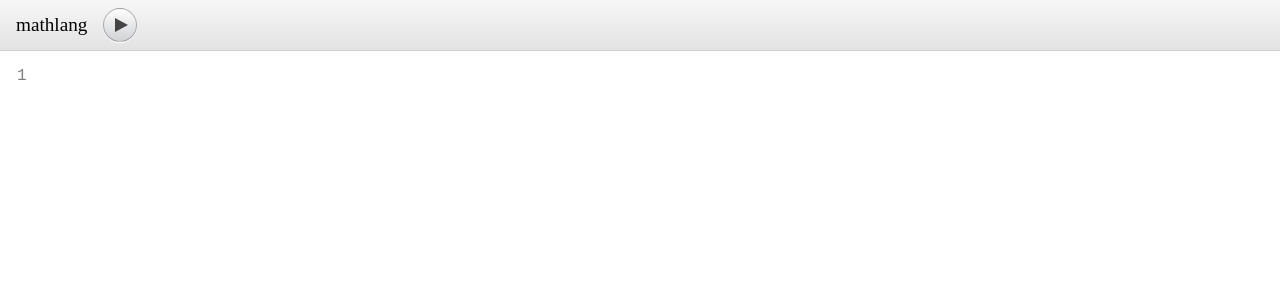
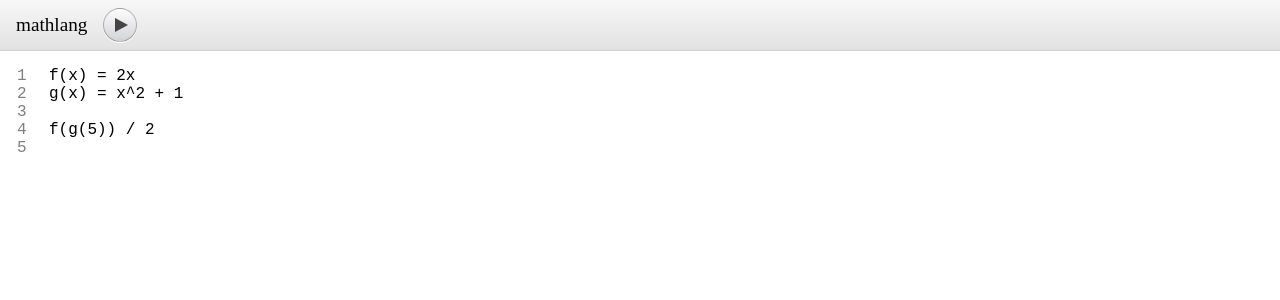
Before and after one commit to kddnewton/mathlang, a React app in the folder packages/playground/: page / in a window 1280 px wide. Shown: the top 300 px of the page. Built offline with nearby package versions, Linux system fonts and the light colour scheme.

Commit message:
Enhance the editor

```diff
--- a/packages/playground/src/App.tsx
+++ b/packages/playground/src/App.tsx
@@ -10,7 +10,7 @@ type NavProps = {
 const Nav: React.FC<NavProps> = ({ onEvaluate }) => (
   <nav className="nav">
     <h1>mathlang</h1>
-    <button className="evaluate" type="button" title="Evaluate" onClick={onEvaluate}>
+    <button className="evaluate" type="button" title="Evaluate (⌘+Enter)" onClick={onEvaluate}>
       <svg width="34" height="34">
         <path d="M 11 9 L 24 16 L 11 23 z"></path>
       </svg>
@@ -28,7 +28,11 @@ const App: React.FC = () => {
   return (
     <>
       <Nav onEvaluate={onEvaluate} />
-      <Editor editorState={editorState} onChange={onChange} />
+      <Editor
+        editorState={editorState}
+        onChange={onChange}
+        onEvaluate={onEvaluate}
+      />
     </>
   );
 };
--- a/packages/playground/src/Editor.tsx
+++ b/packages/playground/src/Editor.tsx
@@ -1,9 +1,17 @@
 import React, { useState, Dispatch, SetStateAction } from "react";
-import { Editor as DraftEditor, EditorBlock, EditorState } from "draft-js";
+import { Editor as DraftEditor, ContentState, EditorBlock, EditorState, KeyBindingUtil, getDefaultKeyBinding } from "draft-js";
 import "draft-js/dist/Draft.css";
 
+const defaultText = `f(x) = 2x
+g(x) = x^2 + 1
+
+f(g(5)) / 2
+`;
+
 export const useEditorState = () => (
-  useState<EditorState>(() => EditorState.createEmpty())
+  useState<EditorState>(() => (
+    EditorState.createWithContent(ContentState.createFromText(defaultText))
+  ))
 );
 
 export const getEditorText = (editorState: EditorState) => (
@@ -26,17 +34,37 @@ const Line: React.FC<LineProps> = ({ block, contentState, ...props })=> {
 
 const blockRendererFn = () => ({ component: Line });
 
+const keyBindingFn = (event: React.KeyboardEvent) => {
+  if (event.key === "Enter" && KeyBindingUtil.hasCommandModifier(event)) {
+    return "evaluate";
+  }
+  return getDefaultKeyBinding(event);
+};
+
 type EditorProps = {
   editorState: EditorState,
-  onChange: Dispatch<SetStateAction<EditorState>>
+  onChange: Dispatch<SetStateAction<EditorState>>,
+  onEvaluate: () => void
 };
 
-const Editor: React.FC<EditorProps> = ({ editorState, onChange }) => (
+const Editor: React.FC<EditorProps> = ({ editorState, onChange, onEvaluate }) => {
+  const handleKeyCommand = (command: string) => {
+    if (command === "evaluate") {
+      onEvaluate();
+      return "handled";
+    }
+    return "not-handled";
+  };
+
+  return (
     <DraftEditor
       blockRendererFn={blockRendererFn}
+      handleKeyCommand={handleKeyCommand}
+      keyBindingFn={keyBindingFn}
       editorState={editorState}
       onChange={onChange}
     />
   );
+};
 
 export default Editor;
```
Lines whose indentation alone changed are shown as unchanged.
